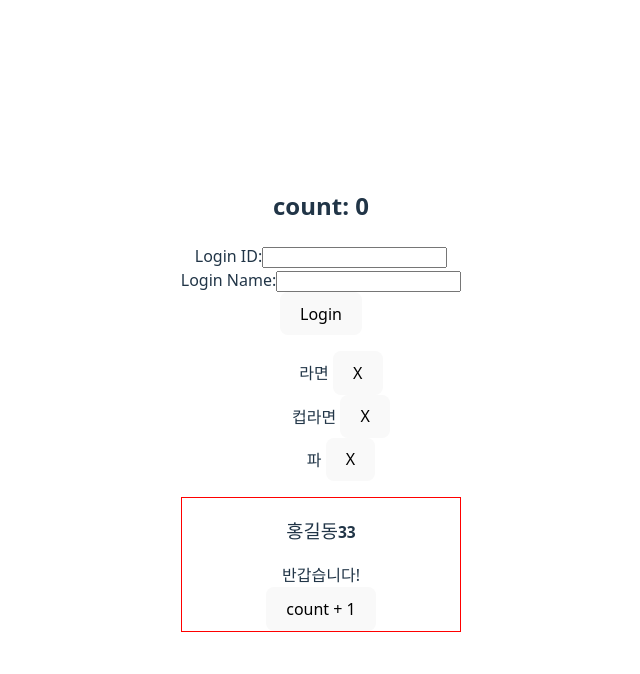
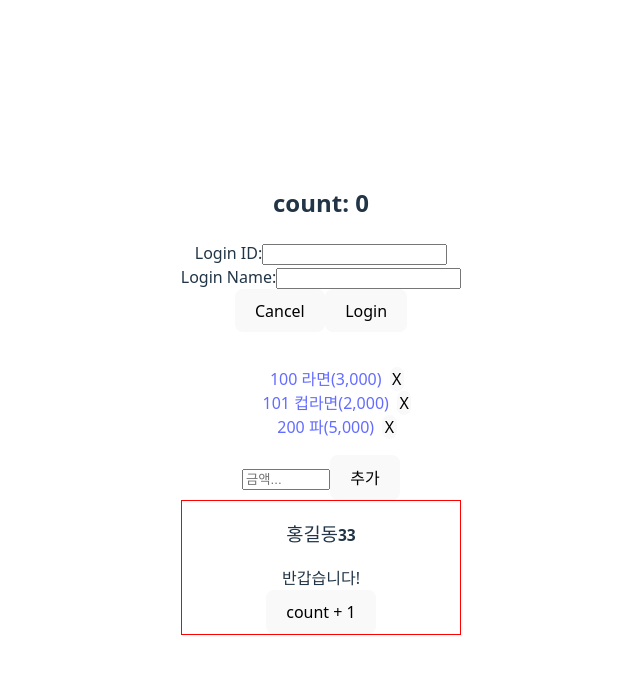
Before and after one commit to shroqkf/Hanaro, a React (Vite) app in the folder rbvite/: page / in a window 1280 px wide. Both pictures are taken after a click on the button "LogOut". Shown: the top 674 px of the page, without its empty margins (319-959 px from the left). Built offline with nearby package versions, Linux system fonts and the light colour scheme.

Commit message:
React basic Hooks

```diff
--- a/rbvite/src/App.tsx
+++ b/rbvite/src/App.tsx
@@ -5,7 +5,7 @@ import My from "./components/My";
 
 export type LoginFn = (id: number, name: string) => void;
 export type LoginUser = { id: number; name: string };
-type Cart = { id: number; name: string; price: number };
+export type Cart = { id: number; name: string; price: number };
 export type Session = {
   loginUser: LoginUser | null;
   cart: Cart[];
@@ -41,6 +41,20 @@ function App() {
     });
   };
 
+  const addItem = (name: string, price: number) => {
+    const id = Math.max(...session.cart.map((item) => item.id), 0) + 1;
+    setSession({ ...session, cart: [...session.cart, { id, name, price }] });
+  };
+
+  const editItem = (workingItem: Cart) => {
+    setSession({
+      ...session,
+      cart: session.cart.map((item) =>
+        item.id == workingItem.id ? workingItem : item
+      ),
+    });
+  };
+
   return (
     <>
       <h2>count: {count}</h2>
@@ -50,6 +64,8 @@ function App() {
         login={login}
         logout={logout}
         removeItem={removeItem}
+        addItem={addItem}
+        editItem={editItem}
       />
       <Hello name={"홍길동"} age={33} plusCount={plusCount}>
         반갑습니다!
--- a/rbvite/src/components/Login.tsx
+++ b/rbvite/src/components/Login.tsx
@@ -1,4 +1,4 @@
-import { useState } from "react";
+import { useRef, type FormEvent } from "react";
 import type { LoginFn } from "../App";
 
 type Props = {
@@ -6,30 +6,39 @@ type Props = {
 };
 
 export default function Login({ login }: Props) {
-  const [id, setId] = useState(0);
-  const [name, setName] = useState("");
+  const idRef = useRef<HTMLInputElement>(null);
+  const nameRef = useRef<HTMLInputElement>(null);
 
-  const makeLogin = () => {
-    if (id == null || isNaN(id) || !name) {
-      alert("아이디와 이름을 입력해주세요");
+  const makeLogin = (e: FormEvent<HTMLFormElement>) => {
+    e.preventDefault();
+
+    const id = Number(idRef.current?.value);
+    const name = nameRef.current?.value;
+
+    if (id == null || isNaN(id)) {
+      alert("아이디를 입력해주세요");
+      idRef.current?.focus();
+      return;
+    } else if (!name) {
+      alert("이름을 입력해주세요");
+      nameRef.current?.focus();
       return;
     }
     login(id, name);
   };
 
-  //   const submitHandler = () => {};
-
   return (
-    <>
+    <form onSubmit={makeLogin}>
       <div>
         Login ID:
-        <input type="number" onChange={(e) => setId(+e.currentTarget.value)} />
+        <input ref={idRef} type="number" />
       </div>
       <div>
         Login Name:
-        <input type="text" onChange={(e) => setName(e.currentTarget.value)} />
+        <input ref={nameRef} type="text" />
       </div>
-      <button onClick={makeLogin}>Login</button>
-    </>
+      <button type="reset">Cancel</button>
+      <button type="submit">Login</button>
+    </form>
   );
 }
--- a/rbvite/src/components/My.tsx
+++ b/rbvite/src/components/My.tsx
@@ -1,4 +1,5 @@
-import type { LoginFn, Session } from "../App";
+import { useRef, useState, type FormEvent } from "react";
+import type { Cart, LoginFn, Session } from "../App";
 import Login from "./Login";
 import Profile from "./Profile";
 
@@ -7,6 +8,8 @@ type Props = {
   login: LoginFn;
   logout: () => void;
   removeItem: (id: number) => void;
+  addItem: (name: string, price: number) => void;
+  editItem: (item: Cart) => void;
 };
 
 export default function My({
@@ -14,7 +17,39 @@ export default function My({
   login,
   logout,
   removeItem,
+  addItem,
+  editItem,
 }: Props) {
+  const itemNameRef = useRef<HTMLInputElement>(null);
+  const itemPriceRef = useRef<HTMLInputElement>(null);
+  const [workingItem, setWorkingItem] = useState<Cart | null>(null);
+
+  const submitItem = (e: FormEvent<HTMLFormElement>) => {
+    e.preventDefault();
+    const name = itemNameRef.current?.value;
+    const price = itemPriceRef.current?.value;
+    if (!name) {
+      alert("상품명을 입력하세요!");
+      itemNameRef.current?.focus();
+      return;
+    }
+    if (!price) {
+      alert("금액을 입력하세요!");
+      itemPriceRef.current?.focus();
+      return;
+    }
+    if (workingItem) {
+      editItem({ id: workingItem.id, name, price: +price });
+      setWorkingItem(null);
+    } else {
+      addItem(name, +price);
+    }
+    if (itemNameRef.current && itemPriceRef.current) {
+      itemNameRef.current.value = "";
+      itemPriceRef.current.value = "";
+      itemNameRef.current.focus();
+    }
+  };
   return (
     <>
       {loginUser ? (
@@ -23,13 +58,56 @@ export default function My({
         <Login login={login} />
       )}
       <div>
+        <h1>{workingItem?.name}</h1>
         <ul>
           {cart.map((item) => (
             <li key={item.id}>
-              {item.name} <button onClick={() => removeItem(item.id)}>X</button>
+              <a
+                href="#"
+                onClick={() => {
+                  setWorkingItem(item);
+                  if (itemNameRef.current && itemPriceRef.current) {
+                    itemNameRef.current.value = item.name;
+                    itemPriceRef.current.value = `${item.price}`;
+                  }
+                }}
+              >
+                {item.id} {item.name}({item.price.toLocaleString()})
+              </a>
+
+              <button onClick={() => removeItem(item.id)} className="p-sm">
+                X
+              </button>
             </li>
           ))}
         </ul>
+        {workingItem ? (
+          <form onSubmit={submitItem}>
+            <input
+              type="text"
+              ref={itemNameRef}
+              className="w-sm"
+              placeholder="상품명.."
+            />
+            <input
+              type="number"
+              ref={itemPriceRef}
+              placeholder="금액..."
+              className="w-sm"
+            />
+            <button type="submit">수정</button>
+          </form>
+        ) : (
+          <form onSubmit={submitItem}>
+            <input
+              type="text"
+              ref={itemPriceRef}
+              placeholder="금액..."
+              className="w-sm"
+            />
+            <button type="submit">추가</button>
+          </form>
+        )}
       </div>
     </>
   );
--- a/rbvite/src/index.css
+++ b/rbvite/src/index.css
@@ -54,14 +54,6 @@ button:focus-visible {
   outline: 4px auto -webkit-focus-ring-color;
 }
 
-ul {
-  list-style: none;
-}
-
-.border {
-  border: 1px solid red;
-}
-
 @media (prefers-color-scheme: light) {
   :root {
     color: #213547;
@@ -74,3 +66,21 @@ ul {
     background-color: #f9f9f9;
   }
 }
+
+ul {
+  list-style: none;
+}
+
+.border {
+  border: 1px solid red;
+}
+
+.p-sm {
+  padding: 0 0.1rem;
+  margin-left: 0.5rem;
+  margin-right: 0.5rem;
+}
+
+.w-sm {
+  width: 5rem;
+}
```
